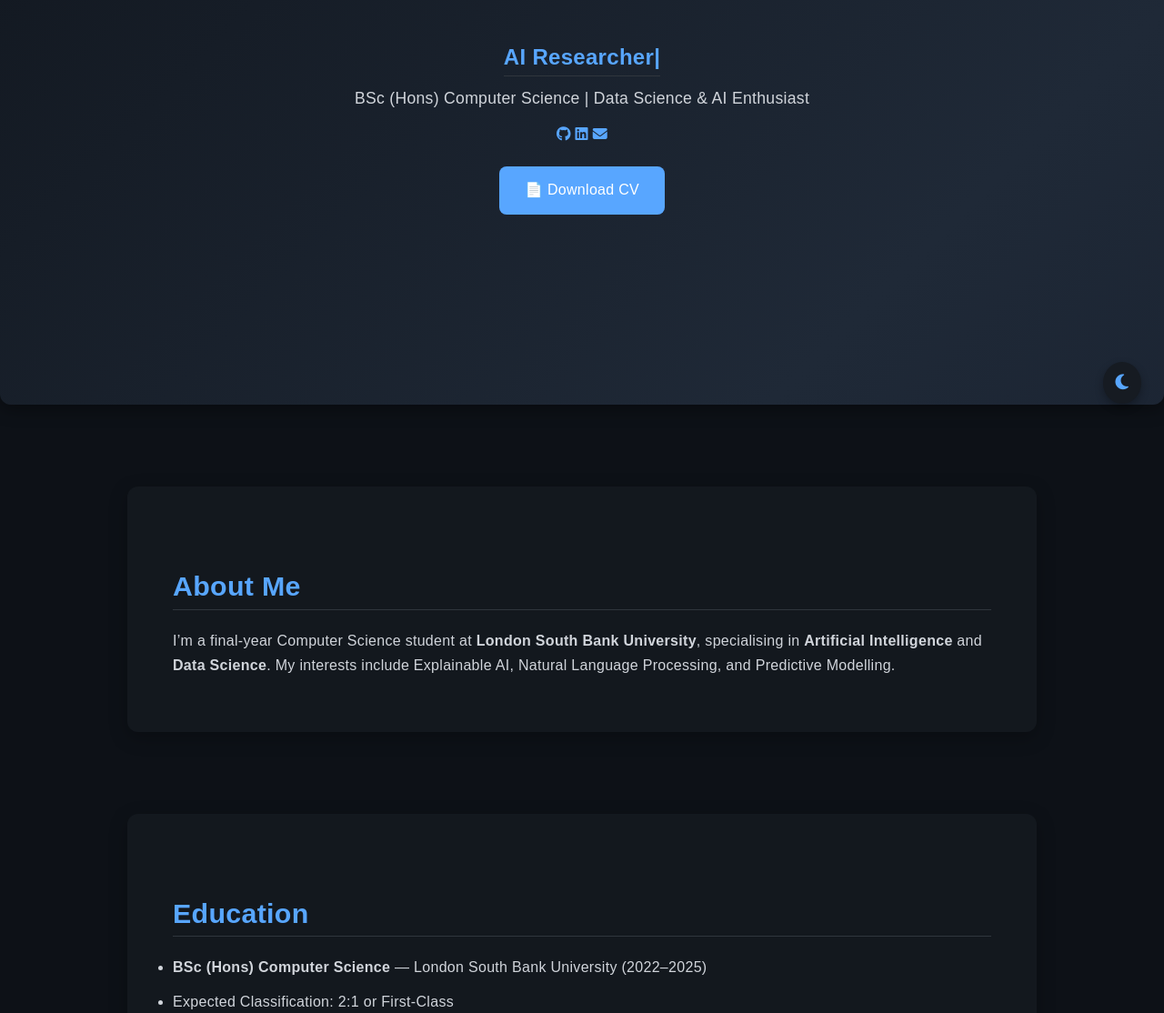
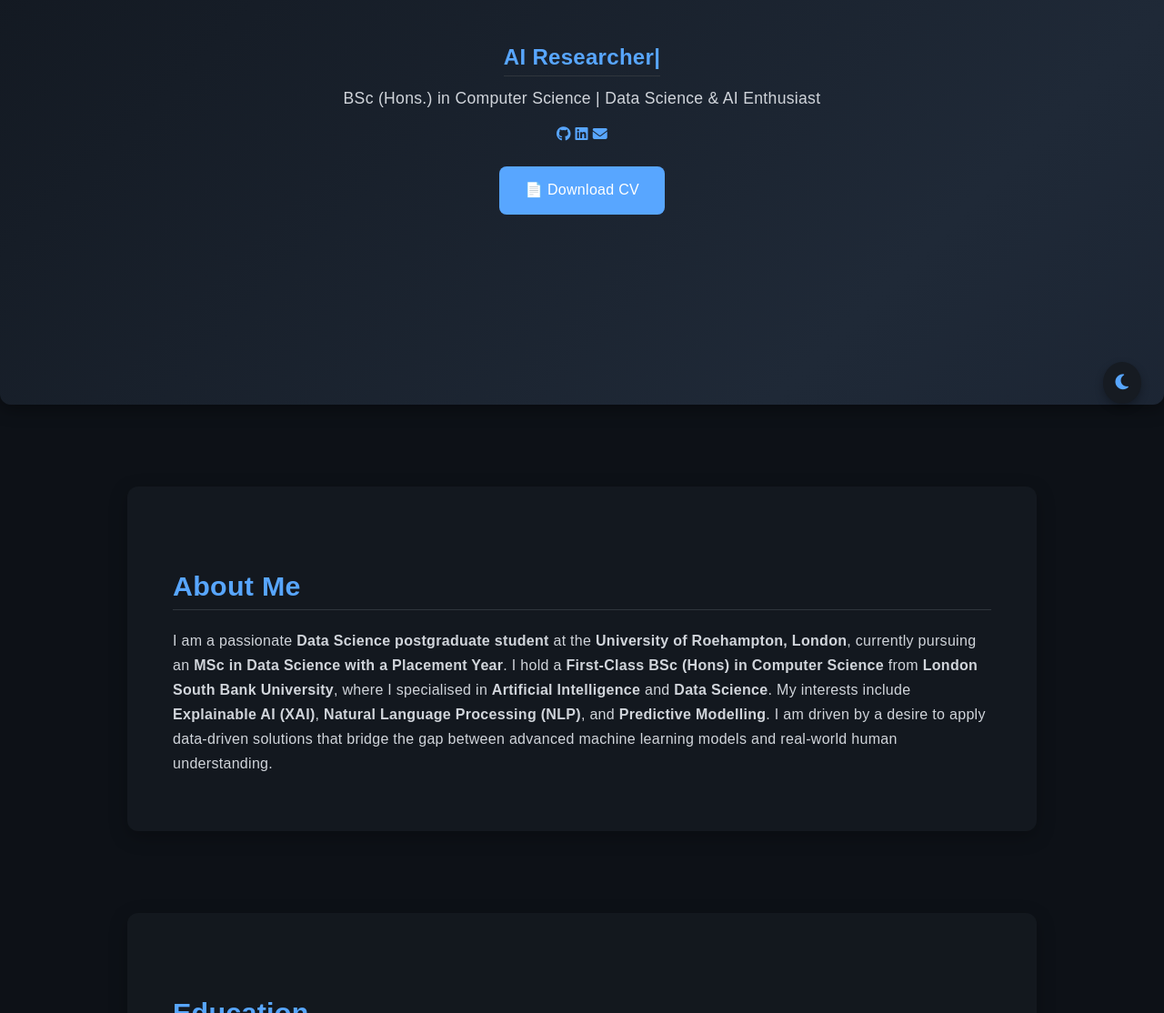
Before and after one commit to hossam76/portfolio, a plain HTML site: page index.html in a window 1280 px wide. Shown: the part 331-1445 px from the top of the page at 91% size. Drawn offline with nearby package versions, Linux system fonts and the light colour scheme.

Commit message:
refined about me section

```diff
--- a/index.html
+++ b/index.html
@@ -43,7 +43,7 @@
   <header id="hero">
     <h1>Hi, I’m Md Rakib Hossain 👋</h1>
     <h2><span id="typed-text"></span><span class="cursor">|</span></h2>
-    <p>BSc (Hons) Computer Science | Data Science & AI Enthusiast</p>
+    <p> BSc (Hons.) in Computer Science | Data Science & AI Enthusiast</p>
 
     <div class="hero-links">
       <a href="https://github.com/rakibhossain" target="_blank"><i class="fab fa-github"></i></a>
@@ -55,14 +55,24 @@
   </header>
 
   <!-- ==== ABOUT ==== -->
-  <section id="about" data-aos="fade-up">
-    <h2>About Me</h2>
-    <p>
-      I’m a final-year Computer Science student at <strong>London South Bank University</strong>,
-      specialising in <strong>Artificial Intelligence</strong> and <strong>Data Science</strong>.
-      My interests include Explainable AI, Natural Language Processing, and Predictive Modelling.
-    </p>
-  </section>
+   <section id="about">
+  <h2>About Me</h2>
+  <p>
+    I am a passionate <strong>Data Science postgraduate student</strong> at the
+    <strong>University of Roehampton, London</strong>, currently pursuing an
+    <strong>MSc in Data Science with a Placement Year</strong>.
+    I hold a <strong>First-Class BSc (Hons) in Computer Science</strong> from
+    <strong>London South Bank University</strong>, where I specialised in
+    <strong>Artificial Intelligence</strong> and <strong>Data Science</strong>.
+    My interests include <strong>Explainable AI (XAI)</strong>,
+    <strong>Natural Language Processing (NLP)</strong>, and
+    <strong>Predictive Modelling</strong>.
+    I am driven by a desire to apply data-driven solutions that bridge the gap between
+    advanced machine learning models and real-world human understanding.
+  </p>
+</section>
+
+
 
   <!-- ==== EDUCATION ==== -->
   <section id="education" data-aos="fade-up">
```
